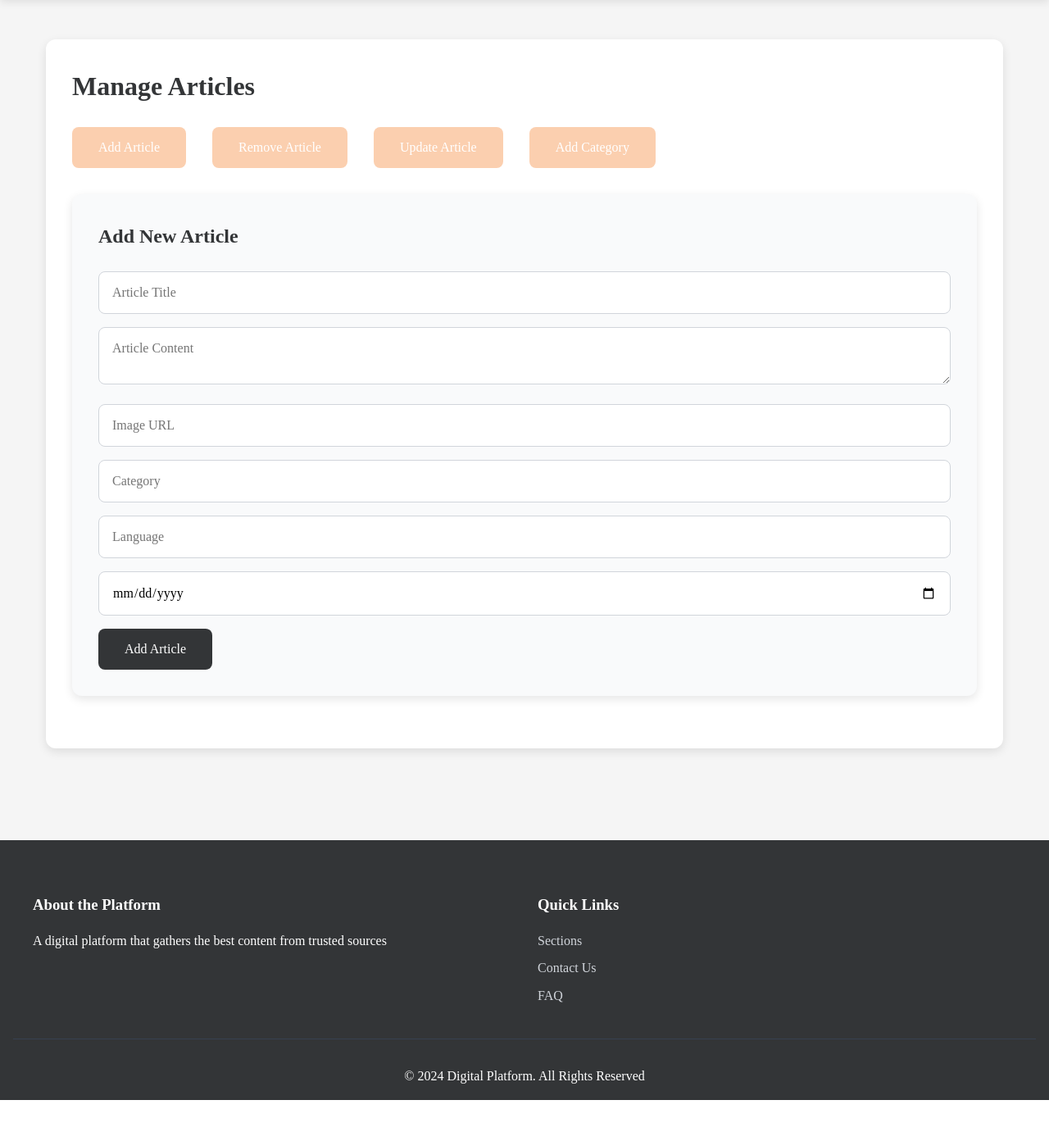
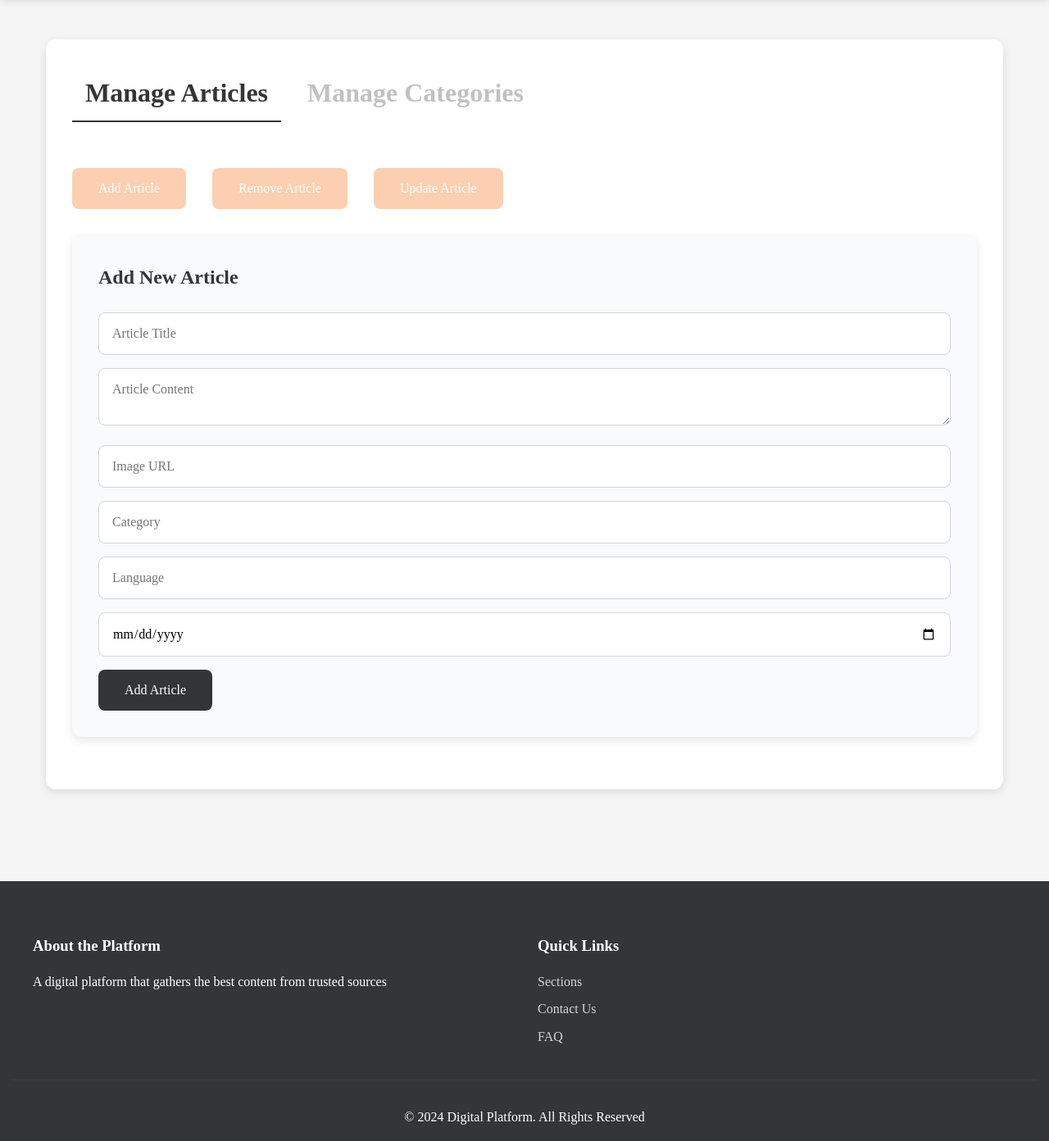
Before and after one commit to DohaShafey/Digital_Newsstand, a PHP site: page /admin.php in a window 1280 px wide. Shown: the part 74-1466 px from the top of the page at 82% size. Before the commit the page ends 1416 px from the top, so only its background shows below. Run offline with PHP 8.4, Linux system fonts and the light colour scheme.

Commit message:
category

```diff
--- a/Views/Admin/admin.php
+++ b/Views/Admin/admin.php
@@ -1,15 +1,18 @@
 <?php require_once '../assets/include/header.php'; ?>
 
+<main>
+    <section class="admin-section">
+        <div class="tab-titles">
+            <h2 id="articlesTab" class="activeBtn disableBtn">Manage Articles</h2>
+            <h2 id="categoriesTab" class="disableBtn">Manage Categories</h2>
+        </div>
 
-    <main>
-        <section class="admin-section">
-            <h2>Manage Articles</h2>
-
+        <!-- === Start: Articles Section === -->
+        <div id="articlesSection">
             <div class="action-buttons">
                 <button id="addArticleBtn">Add Article</button>
                 <button id="removeArticleBtn">Remove Article</button>
                 <button id="updateArticleBtn">Update Article</button>
-                <button id="addCategoryBtn">Add Category</button>
             </div>
 
             <!-- Add Article Form -->
@@ -43,16 +46,59 @@
                 <input type="date" id="updatedDate" required>
                 <button type="submit">Update Article</button>
             </form>
+        </div>
+        <!-- === End: Articles Section === -->
+
+        <!-- === Start: Categories Section === -->
+        <div id="categoriesSection" style="display: none;">
+            <div class="action-buttons">
+                <button id="addCategoryBtn">Add Category</button>
+                <button id="removeCategoryBtn">Remove Category</button>
+            </div>
 
             <!-- Add Category Form -->
-            <form id="addCategoryForm" class="content-form" style="display:none;">
+            <form id="addCategoryForm" class="content-form">
                 <h3>Add Category</h3>
                 <input type="text" id="categoryIdToAdd" placeholder="Category Name to Add" required>
                 <button type="submit">Add Category</button>
             </form>
 
+            <!-- Remove Category Form -->
+            <form id="removeCategoryForm" class="content-form">
+                <h3>Remove Category</h3>
+                <input type="text" id="categoryIdToremove" placeholder="Category Name to Remove" required>
+                <button type="submit">Remove Category</button>
+            </form>
+        </div>
+        <!-- === End: Categories Section === -->
 
-        </section>
-    </main>
+    </section>
+</main>
+
+<script>const articlesTab = document.getElementById('articlesTab');
+const categoriesTab = document.getElementById('categoriesTab');
+
+const articlesSection = document.querySelector('.action-buttons').parentElement; // admin-section
+const categoriesSection = document.getElementById('categoriesSection');
+
+// عند الضغط على "Manage Articles"
+articlesTab.addEventListener('click', () => {
+    articlesTab.classList.add('activeBtn');
+    categoriesTab.classList.remove('activeBtn');
+
+    articlesSection.style.display = 'block';
+    categoriesSection.style.display = 'none';
+});
+
+// عند الضغط على "Manage Categories"
+categoriesTab.addEventListener('click', () => {
+    categoriesTab.classList.add('activeBtn');
+    articlesTab.classList.remove('activeBtn');
+
+    articlesSection.style.display = 'none';
+    categoriesSection.style.display = 'block';
+});
+
+</script>
 
 <?php require_once '../assets/include/footer.php'; ?>
--- a/Views/assets/css/admin.css
+++ b/Views/assets/css/admin.css
@@ -116,3 +116,25 @@ button:hover {
 #addCategoryForm {
     display: block;
 }
+
+.tab-titles {
+    display: flex;
+    gap: 1rem;
+    margin-bottom: 2rem;
+}
+
+.tab-titles h2 {
+    cursor: pointer;
+    padding: 0.5rem 1rem;
+    border-bottom: 2px solid transparent;
+}
+
+.tab-titles h2.activeBtn {
+    color: #333537;
+    border-bottom: 2px solid #333537;
+}
+
+.tab-titles h2:not(.activeBtn) {
+    color: rgb(193, 193, 193);
+    cursor: pointer;
+}
--- a/Views/assets/js/admin.js
+++ b/Views/assets/js/admin.js
@@ -10,11 +10,13 @@ document.addEventListener('DOMContentLoaded', function() {
     const removeArticleForm = document.getElementById('removeArticleForm');
     const updateArticleForm = document.getElementById('updateArticleForm');
     const addCategoryForm = document.getElementById('addCategoryForm');
+    const removeCategoryForm = document.getElementById('removeCategoryForm');
 
     const addArticleBtn = document.getElementById('addArticleBtn');
     const removeArticleBtn = document.getElementById('removeArticleBtn');
     const updateArticleBtn = document.getElementById('updateArticleBtn');
     const addCategoryBtn = document.getElementById('addCategoryBtn');
+    const removeCategoryBtn = document.getElementById('removeCategoryBtn');
 
     // التبديل بين النماذج
     addArticleBtn.addEventListener('click', function() {
@@ -22,6 +24,7 @@ document.addEventListener('DOMContentLoaded', function() {
         removeArticleForm.style.display = 'none';
         updateArticleForm.style.display = 'none';
         addCategoryForm.style.display = 'none';
+        removeCategoryForm.style.display = 'none';
     });
 
     removeArticleBtn.addEventListener('click', function() {
@@ -29,6 +32,7 @@ document.addEventListener('DOMContentLoaded', function() {
         addArticleForm.style.display = 'none';
         updateArticleForm.style.display = 'none';
         addCategoryForm.style.display = 'none';
+        removeCategoryForm.style.display = 'none';
     });
 
     updateArticleBtn.addEventListener('click', function() {
@@ -36,6 +40,7 @@ document.addEventListener('DOMContentLoaded', function() {
         addArticleForm.style.display = 'none';
         removeArticleForm.style.display = 'none';
         addCategoryForm.style.display = 'none';
+        removeCategoryForm.style.display = 'none';
     });
 
     addCategoryBtn.addEventListener('click', function() {
@@ -43,6 +48,15 @@ document.addEventListener('DOMContentLoaded', function() {
         updateArticleForm.style.display = 'none';
         addArticleForm.style.display = 'none';
         removeArticleForm.style.display = 'none';
+        removeCategoryForm.style.display = 'none';
+    });
+
+    removeCategoryBtn.addEventListener('click', function() {
+        removeCategoryForm.style.display = 'block';
+        updateArticleForm.style.display = 'none';
+        addArticleForm.style.display = 'none';
+        removeArticleForm.style.display = 'none';
+        addCategoryForm.style.display = 'none';
     });
 
     // إضافة مقال
@@ -119,4 +133,14 @@ document.addEventListener('DOMContentLoaded', function() {
         addCategoryForm.reset();
         alert('تم اضافة القسم بنجاح');
     });
+
+    removeCategoryForm.addEventListener('submit', function(e) {
+        e.preventDefault();
+        // const articleId = document.getElementById('addCategoryForm').value;
+
+        // articles = articles.filter(article => article.id != articleId);
+        // localStorage.setItem('articles', JSON.stringify(articles));
+        addCategoryForm.reset();
+        alert('تم اضافة القسم بنجاح');
+    });
 });
```
